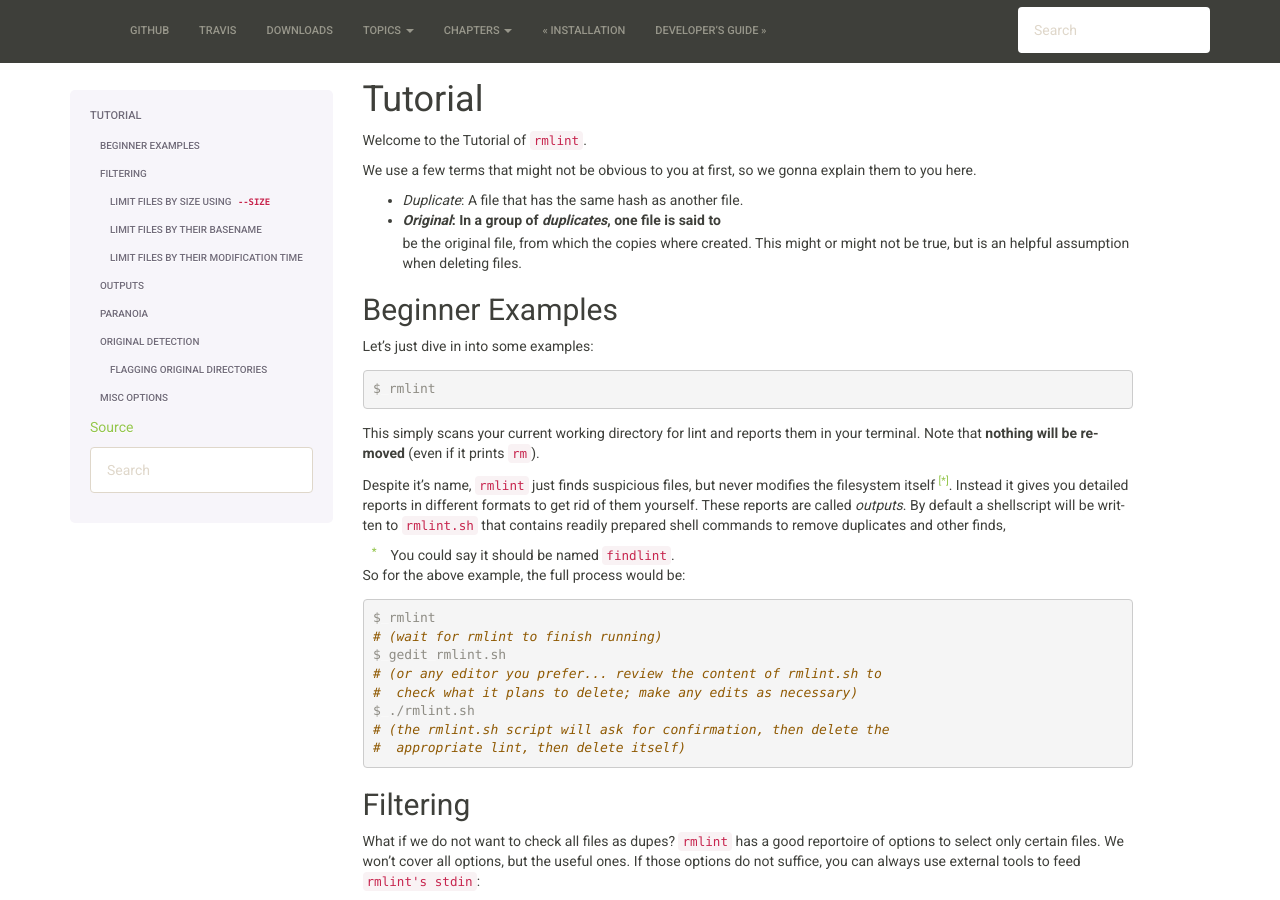
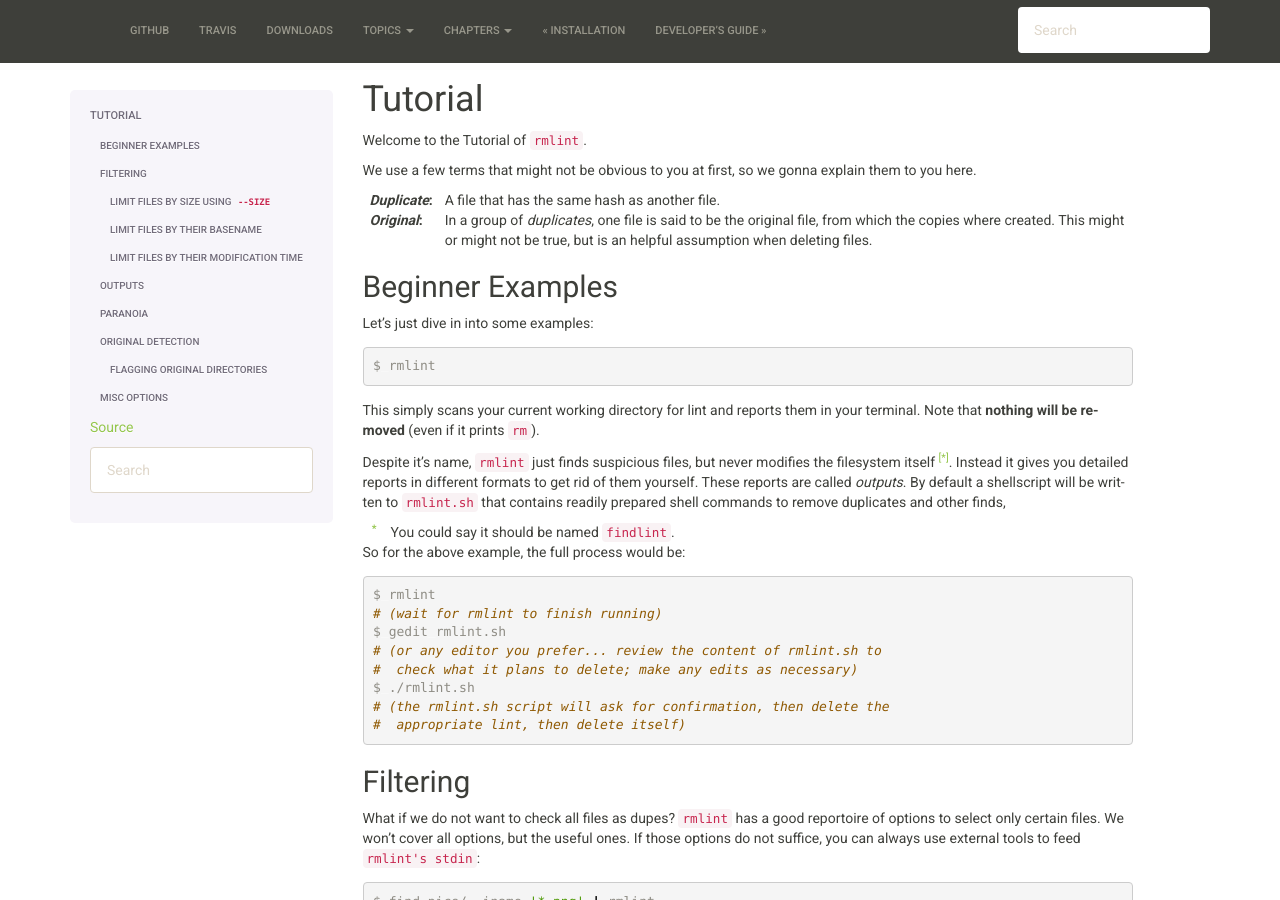
Before and after one commit to sahib/rmlint, a Sphinx documentation site: the page built from docs/tutorial.rst, in a window 1280 px wide and 900 px high. Built offline with Sphinx 7.4.7, drawn with Linux system fonts in a browser that asks for light colours.

Commit message:
docs: fix (hopefully) rendering issue

```diff
--- a/docs/_static/rmlint.css
+++ b/docs/_static/rmlint.css
@@ -2,7 +2,7 @@ footer {
   background-color: #E7F2F4;
 }
 
-.navbar-default {
+#navbar {
     background-color: #E7F2F4;
     border-color: #D0DADC;
 }
--- a/docs/index.rst
+++ b/docs/index.rst
@@ -31,7 +31,7 @@ to remove it. It is able to find:
    + Many options for originaldetection.
 
 
-.. WARNING::
+.. DANGER::
 
     **rmlint** is currently in the progress of being rewritten.
     This means that it still may contain bugs that might burn your data.
--- a/docs/tutorial.rst
+++ b/docs/tutorial.rst
@@ -7,12 +7,16 @@ Welcome to the Tutorial of ``rmlint``.
 We use a few terms that might not be obvious to you at first,
 so we gonna explain them to you here.
 
-- *Duplicate*: A file that has the same hash as another file.
-- *Original*: In a group of *duplicates*, one file is said to
-              be the original file, from which the copies
-              where created. This might or might not be true,
-              but is an helpful assumption when deleting files.
+:*Duplicate*:
 
+    A file that has the same hash as another file.
+
+:*Original*:
+
+    In a group of *duplicates*, one file is said to
+    be the original file, from which the copies
+    where created. This might or might not be true,
+    but is an helpful assumption when deleting files.
 
 
 Beginner Examples
```
